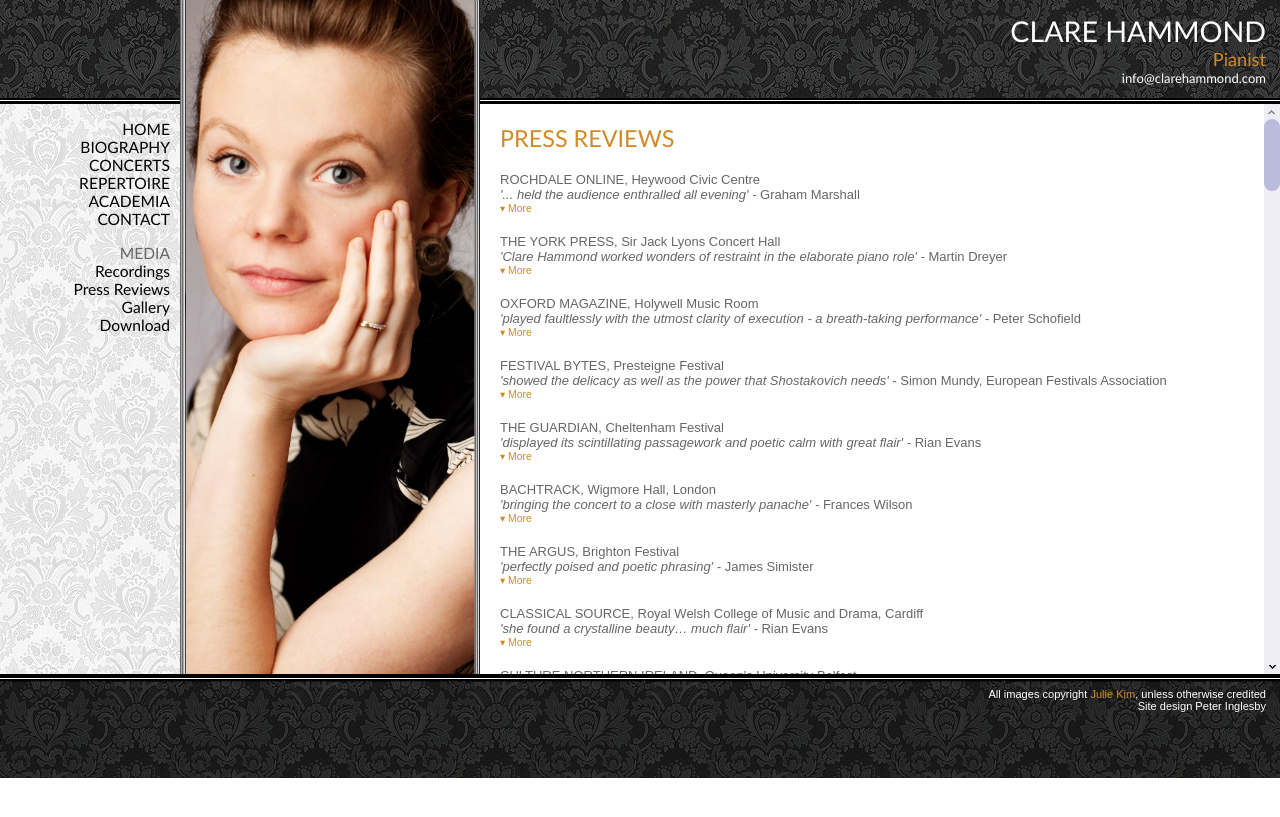
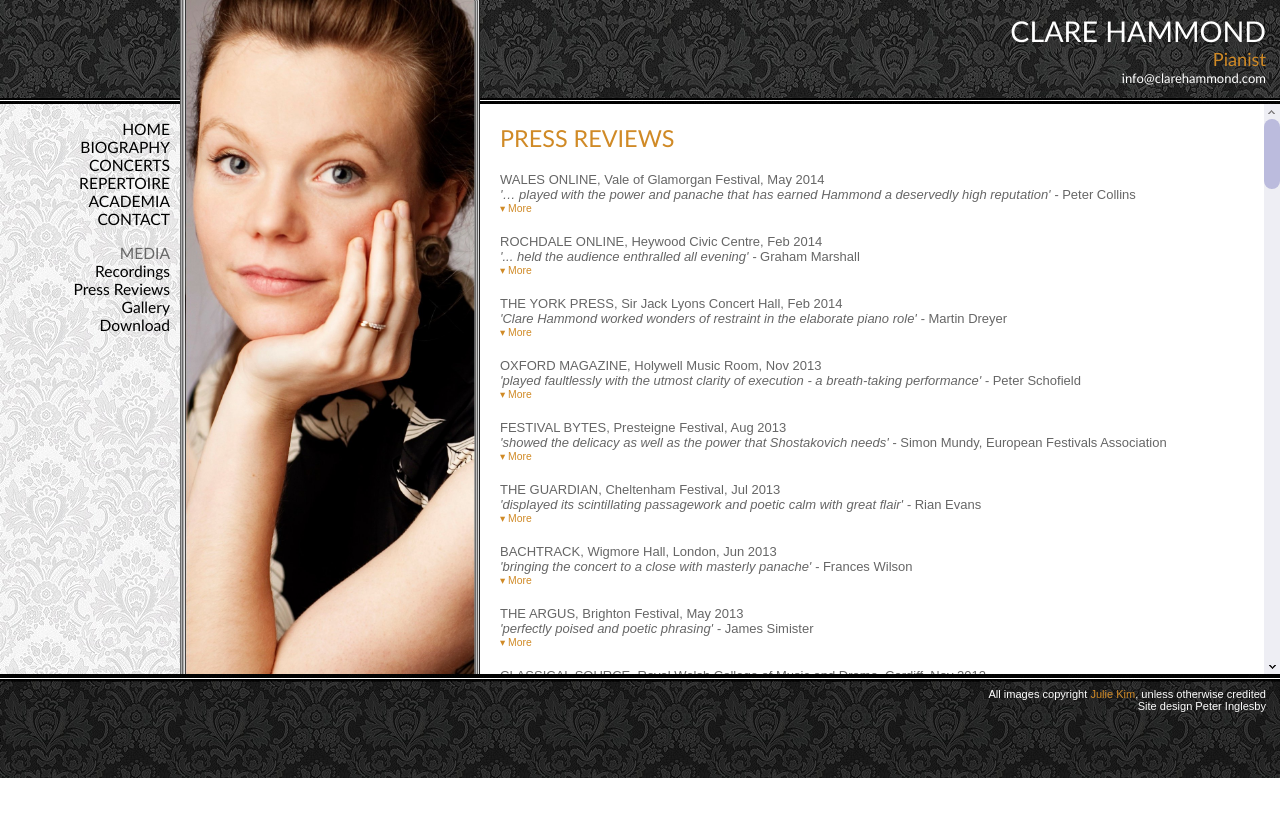
Before and after one commit to hammonc/clarehammond.com, a Jekyll site: the page built from reviews.html, in a window 1280 px wide. Shown: the top 817 px of the page. Built offline with Jekyll 4.4.1, drawn with Linux system fonts in a browser that asks for light colours.

Commit message:
reviews update

```diff
--- a/reviews.html
+++ b/reviews.html
@@ -5,7 +5,19 @@ image: press.jpg
 <h3 class="page-heading">PRESS REVIEWS</h3>
 
 <div class="listing">
-  <div class="listing-heading">ROCHDALE ONLINE, Heywood Civic Centre</div>
+  <div class="listing-heading">WALES ONLINE, Vale of Glamorgan Festival, May 2014</div>
+  <div class="listing-trailer">'… played with the power and panache that has earned Hammond a deservedly high reputation' - <em>Peter Collins</em></em></div>
+  <div class="listing-details concealed">
+    <p>'But then the mood turned noticeably darker and more chilling with two of O'Regan's piano miniatures, played by the excellent Clare Hammond. The pieces were short, sharp and not a little disturbing, played with the power and panache that has earned Hammond a deservedly high reputation. She was equally commanding in Robin Walker's 'Rocked in the Cradle of the Deep', from Aquarelles. Sarah Dacey, a member of the critically-acclaimed vocal ensemble Juice, joined Hammond to sing O'Regan's 'My House, I Say' and a highly amusing and entertaining piece called 'Worry / Don't Worry'.</p>
+  </div>
+  <div class="listing-details concealed">
+  </div>
+  <span class="more">&#9662; <a href="">More</a></span>
+  <span class="less">&#9652; <a href="">Less</a></span>
+</div>
+
+<div class="listing">
+  <div class="listing-heading">ROCHDALE ONLINE, Heywood Civic Centre, Feb 2014</div>
   <div class="listing-trailer">'... held the audience enthralled all evening' - <em>Graham Marshall</em></em></div>
   <div class="listing-details concealed">
     <p>'One member of the audience was so taken with the dexterity displayed by Clare Hammond in the concert she gave for the Rochdale Music Society on Saturday, 22 February, that he went up to her at the end and asked her to show him her hands to prove that she had only ten fingers! Such was the technical brilliance of her performance, which had held the audience enthralled all evening.</p><br>
@@ -33,7 +45,7 @@ image: press.jpg
 </div>
 
 <div class="listing">
-  <div class="listing-heading">THE YORK PRESS, Sir Jack Lyons Concert Hall</div>
+  <div class="listing-heading">THE YORK PRESS, Sir Jack Lyons Concert Hall, Feb 2014</div>
   <div class="listing-trailer">'Clare Hammond worked wonders of restraint in the elaborate piano role' - <em>Martin Dreyer</em></em></div>
   <div class="listing-details concealed">
     <p>'Now that we are (at least) less diffident about our own music, English programmes are becoming increasingly popular. The Goldfield [Ensemble], barely three years old as a group but of slightly riper years as individuals, are already specialists in this area. They appeared on Wednesday as a piano quintet.</p><br>
@@ -48,7 +60,7 @@ image: press.jpg
 </div>
 
 <div class="listing">
-  <div class="listing-heading">OXFORD MAGAZINE, Holywell Music Room</div>
+  <div class="listing-heading">OXFORD MAGAZINE, Holywell Music Room, Nov 2013</div>
   <div class="listing-trailer">'played faultlessly with the utmost clarity of execution - a breath-taking performance' - <em>Peter Schofield</em></em></div>
   <div class="listing-details concealed">
     <p>On 11&12 November the Faculty of Music marked the sixtieth birthday of
@@ -65,7 +77,7 @@ Robert Saxton, since 1999 Professor of Composition and Tutorial Fellow of Worces
 </div>
 
 <div class="listing">
-  <div class="listing-heading">FESTIVAL BYTES, Presteigne Festival</div>
+  <div class="listing-heading">FESTIVAL BYTES, Presteigne Festival, Aug 2013</div>
   <div class="listing-trailer">'showed the delicacy as well as the power that Shostakovich needs' - <em>Simon Mundy, European Festivals Association</em></em></div>
   <div class="listing-details concealed">
     <p>'In mid-afternoon the deliciously intelligent pianist Clare Hammond started with a couple of Preludes and fugues by Shostakovich then followed it by Aquarelles in honour of Debussy by five different composers. With the exception of David Matthews (70 this year) none – although not young - were household names, even in the rarified circles of new music: James Francis Brown, Peter Fribbens, Alan Mills and Robin Walker. This little set of tributes to the relationship between Debussy’s music and water, however, was remarkably coherent in style and high quality. In many ways it was a throwback to the composite scores of the 17th century or the chamber music Fridays of Russian composers in 1890s St Petersburg. Next came a commission shared with the Royal Philharmonic Society (who have pedigree because they also commissioned Beethoven’s 9th Symphony) – a piece called Pearl by the definitely young Robert Peate and, to finish, Schubert’s D664 Piano Sonata.</p><br>
@@ -79,7 +91,7 @@ Robert Saxton, since 1999 Professor of Composition and Tutorial Fellow of Worces
 
 
 <div class="listing">
-  <div class="listing-heading">THE GUARDIAN, Cheltenham Festival</div>
+  <div class="listing-heading">THE GUARDIAN, Cheltenham Festival, Jul 2013</div>
   <div class="listing-trailer">'displayed its scintillating passagework and poetic calm with great flair' - <em>Rian Evans</em></em></div>
   <div class="listing-details concealed">
     <p>'In a later recital, Clare Hammond offered a piano odyssey, with pieces inspired by ancient Greece. Hammond's sensibilities were already apparent in Szymanowski's Métopes, Op. 29 and Satie's three Gnossiennes, but it was in the premiere of Kenneth Hesketh's Horae that she showed serious mettle. In Greek mythology there was a goddess for each hour, and this sequence of 12 pieces, a modern book of hours, builds to a very substantial 37 minutes. Hammond displayed its scintillating passagework and poetic calm with great flair.'</p>
@@ -91,7 +103,7 @@ Robert Saxton, since 1999 Professor of Composition and Tutorial Fellow of Worces
 </div>
 
 <div class="listing">
-  <div class="listing-heading">BACHTRACK, Wigmore Hall, London</div>
+  <div class="listing-heading">BACHTRACK, Wigmore Hall, London, Jun 2013</div>
   <div class="listing-trailer">'bringing the concert to a close with masterly panache' - <em>Frances Wilson</em></em></div>
   <div class="listing-details concealed">
     <p>'And so to Clare Hammond's solo piano works. Acclaimed for her musical intelligence, formidable technique and virtuoso flair, Hammond offered three contrasting works which amply demonstrated her ability to move seamlessly from the melodic gems inherent in Schubert’s writing, through Bach’s urbanity, to the raw energy and sensuousness of Ginastera. Bach’s Italian Concerto was replete with crisp articulation, tasteful pedaling and, in the opening movement, sensitive attention to the different textures of orchestral and solo keyboard writing. The middle movement felt improvisatory at times (despite Bach’s “written out” ornaments), an expressive treble line floating over the bass. The final movement was open-hearted, its bright theme streaming forth with clarity and wit.</p><br>
@@ -105,7 +117,7 @@ Robert Saxton, since 1999 Professor of Composition and Tutorial Fellow of Worces
 </div>
 
 <div class="listing">
-  <div class="listing-heading">THE ARGUS, Brighton Festival</div>
+  <div class="listing-heading">THE ARGUS, Brighton Festival, May 2013</div>
   <div class="listing-trailer">'perfectly poised and poetic phrasing' - <em>James Simister</em></em></div>
   <div class="listing-details concealed">
     <p>'Clare Hammond's lunchtime piano recital began with one famous baroque work - JS Bach's Italian Concerto - and ended with Maurice Ravel's tribute to another great Baroque composer - Le Tombeau de Couperin. In between she played an eclectic selection of relatively modern pieces.</p><br>
@@ -119,7 +131,7 @@ Robert Saxton, since 1999 Professor of Composition and Tutorial Fellow of Worces
 </div>
 
 <div class="listing">
-  <div class="listing-heading">CLASSICAL SOURCE, Royal Welsh College of Music and Drama, Cardiff</div>
+  <div class="listing-heading">CLASSICAL SOURCE, Royal Welsh College of Music and Drama, Cardiff, Nov 2012</div>
   <div class="listing-trailer">'she found a crystalline beauty… much flair' - <em>Rian Evans</em></em></div>
   <div class="listing-details concealed">
     <p>'Another winner who chose new music was Clare Hammond. Kenneth Hesketh's <em>Horae (pro clara)</em> is named for the twelve goddesses of Greek mythology who personified the hours between sunrise and sunset. Of the sequence of pieces written - as the title suggests - especially for her, Hammond played 'Auge' (daybreak) and 'Anatolia' (dawn). She found a crystalline beauty in the figurations of the former and brought out the latter's contrasts of colouring and texture with much flair. In the Scriabin, her phrasing of the wave-upon-wave of invention had the requisite sweep, and she captured too the frenetic, breathless, quality that marking of marking 'affanato' demands.'</p>
@@ -132,7 +144,7 @@ Robert Saxton, since 1999 Professor of Composition and Tutorial Fellow of Worces
 
 
 <div class="listing">
-  <div class="listing-heading">CULTURE NORTHERN IRELAND, Queen's University Belfast</div>
+  <div class="listing-heading">CULTURE NORTHERN IRELAND, Queen's University Belfast, Oct 2012</div>
   <div class="listing-trailer">'Hammond recalls both Myra Hess and Annie Fischer, great Beethoven pianists of bygone generations' - <em>Terry Blain</em></em></div>
   <div class="listing-details concealed">
     <p>'Some pianists hammer the instrument into submission, some caress it. Clare Hammond is firmly in the latter category, as her inaugural recital as this year's artist-in-residence in the School of Creative Arts at Queen's University clearly demonstrates. Beethoven's 'Appassionata Sonata' - a piece frequently rendered virtually unlistenable by the clattering pyrotechnics it can unleash in players - benefits from Hammond's unusually judicious approach. There's no dashing towards the next climactic eruption in her interpretation, no overloading with angst, no drenching of the music in spurious, excessive emotions. Hammond focuses instead on the broader contours of the musical argument, unravelling the sonata structure of the opening movement with uncommon clarity.</p><br>
@@ -153,7 +165,7 @@ Robert Saxton, since 1999 Professor of Composition and Tutorial Fellow of Worces
 
 
 <div class="listing">
-  <div class="listing-heading">CLASSICAL SOURCE, St James's Piccadilly, London</div>
+  <div class="listing-heading">CLASSICAL SOURCE, St James's Piccadilly, London, Jul 2012</div>
   <div class="listing-trailer">'a coda that was electrifying and unflinching' - <em>Colin Anderson</em></em></div>
   <div class="listing-details concealed">
     <p>'She played three miniatures by Kenneth Hesketh from his 12-piece cycle <em>Horae (pro clara)</em>, intense sometimes shadowy music that explores emotional and colouristic possibilities. This is Hammond's music, written for her, the ordering of pieces her choice; this particular triptych (I-III-II) made one keen to hear the cycle complete… [In Beethoven's 'Appassionata' Sonata] she produced a coda that was electrifying and unflinching, the increase of speed into it perfectly calibrated.'</p>
@@ -165,7 +177,7 @@ Robert Saxton, since 1999 Professor of Composition and Tutorial Fellow of Worces
 </div>
 
 <div class="listing">
-  <div class="listing-heading">HERALD SCOTLAND, Queen's Hall, Edinburgh</div>
+  <div class="listing-heading">HERALD SCOTLAND, Queen's Hall, Edinburgh, Feb 2012</div>
   <div class="listing-trailer">'In full expressive command of her fingers' - <em>Conrad Wilson</em></em></div>
   <div class="listing-details concealed">
     <p>'In Ravel's Tombeau de Couperin, the pianist was likewise in full expressive command of her fingers, conveying the swirling shimmer and sweet melancholy of a work that veers between elegance and emotion. Two pieces of Satie and two of Albeniz were exquisitely played.'</p>
```
